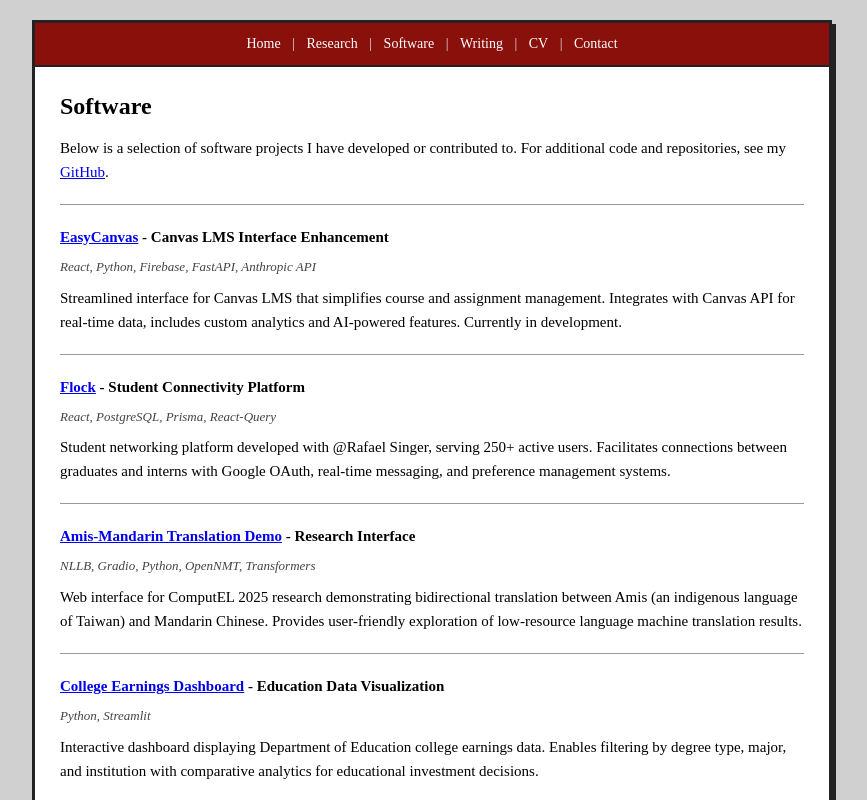
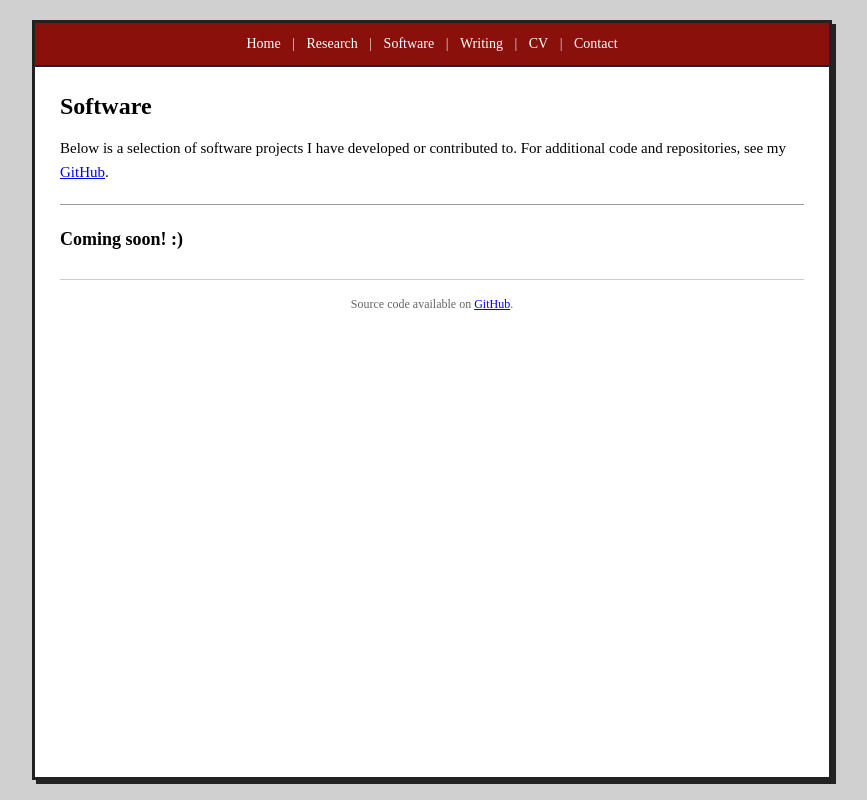
Before and after one commit to hunterschep/website, a React (Create React App) app: page /website/projects in a window 1280 px wide. Shown: the whole page, without its empty margins (208-1075 px from the left). Built offline with nearby package versions, Linux system fonts and the light colour scheme.

Commit message:
new photo and fixing some content / broken links

```diff
--- a/src/components/Home.jsx
+++ b/src/components/Home.jsx
@@ -7,27 +7,24 @@ const Home = () => {
       <h1>Hunter Scheppat</h1>
 
       {/* Bio Section with Photo */}
-      <div style={{ display: 'flex', alignItems: 'flex-start', marginBottom: '20px' }}>
+      <div style={{ display: 'flex', alignItems: 'flex-start'}}>
         <img
-          src={process.env.PUBLIC_URL + '/personal/headshot.jpeg'}
+          src={process.env.PUBLIC_URL + '/personal/headshot.png'}
           alt="Hunter Scheppat"
           className="headshot"
-          style={{ width: '150px', height: 'auto', marginRight: '20px', flexShrink: 0 }}
+          style={{ width: '200px', height: 'auto', marginRight: '20px', marginTop: '15px', flexShrink: 0 }}
         />
         <div>
           <p>
             I am a senior at <a href="https://www.bc.edu/" target="_blank" rel="noopener noreferrer">Boston College</a> pursuing
             a B.S. in Management and a B.A. in Computer Science. I work as a research assistant at
-            the <a href="https://ai4commsci.github.io/" target="_blank" rel="noopener noreferrer">AI4 Communication Sciences Lab</a>, where I focus on machine translation for endangered languages.
+            the <a href="https://ai4commsci.github.io/people" target="_blank" rel="noopener noreferrer">AI4 Communication Sciences Lab</a>, where I focus on machine translation for endangered languages.
           </p>
           <p>
             I am very interested in open-source NLP and MT projects. I have previously worked as a resarch assistant at the <a href="https://pushkin-consortium.github.io/pushkin/4.2/" target="_blank" rel="noopener noreferrer">Pushkin Project</a> (2024) and as
             teaching assistant for CSCI1102: Data Structures (2023).
-            I serve as the President of the <a href="https://bccss.co/" target="_blank" rel="noopener noreferrer">Boston College Computer Science Society</a>.
-          </p>
-            <p>
-            Post-graduation, I will be joining <a href="https://www2.deloitte.com/" target="_blank" rel="noopener noreferrer">Deloitte</a> as
-            a Technology Consultant in their Seattle office.
+            I served as the President of the <a href="https://bccss.co/" target="_blank" rel="noopener noreferrer">Boston College Computer Science Society</a> (2024-2026). Post-graduation, I will be joining <a href="https://www2.deloitte.com/" target="_blank" rel="noopener noreferrer">Deloitte</a> as
+            a consultant in their <a href="https://www2.deloitte.com/insights/cybersecurity" target="_blank" rel="noopener noreferrer">Cyber</a> practice.
           </p>
         </div>
       </div>
@@ -38,11 +35,11 @@ const Home = () => {
         My research focuses on machine translation for low-resource and endangered languages, particularly
         within the Formosan language family of Taiwan. I am interested in computational methods for language
         preservation, data augmentation for low-resource NLP, and interactive machine learning systems.
-        You can find more details on my <a href="/research">research page</a>.
+        You can find more details on my <a href="website/research">research page</a>.
       </p>
       <p>
-        I try to help maintain open-source software and demos on my <a href="/projects">projects page</a>.
-        I also occasionally write about technology and research on my <a href="/writing">writing page</a>.
+        I try to help maintain open-source software and demos on my <a href="website/projects">projects page</a>.
+        I also occasionally write about technology and research on my <a href="website/writing">writing page</a>.
       </p>
 
       {/* Contact */}
@@ -72,10 +69,13 @@ const Home = () => {
       <h2>What's New?</h2>
       <ul style={{ listStyleType: 'none', paddingLeft: 0 }}>
         <li className="news-item">
+          <span className="news-date">2026-02:</span> Paper accepted to <a href="https://www.elra.info/lrec2026/" target="_blank" rel="noopener noreferrer">LREC 2026</a> (Language Resources and Evaluation Conference).
+        </li>
+        <li className="news-item">
           <span className="news-date">2025-12:</span> Released <a href="https://medium.com/@hunterschep" target="_blank" rel="noopener noreferrer">tutorial on Medium</a> for fine-tuning NLLB-200.
         </li>
         <li className="news-item">
-          <span className="news-date">2025-12:</span> Open source contribution to Hugging Face Transformers library.
+          <span className="news-date">2025-12:</span> Open source <a href="https://github.com/huggingface/transformers/pull/42779" target="_blank" rel="noopener noreferrer">contribution</a> to Hugging Face Transformers library.
         </li>
         <li className="news-item">
           <span className="news-date">2025-05:</span> Featured in <a href="https://x.com/BostonCollege/status/1918386552666787889" target="_blank" rel="noopener noreferrer">Wall Street Journal Future View</a>.
@@ -84,16 +84,16 @@ const Home = () => {
           <span className="news-date">2025-03:</span> Paper at ComputEL 2025 on "Integrating diverse corpora for training an endangered language machine translation system."
         </li>
         <li className="news-item">
-          <span className="news-date">2025-01:</span> Paper accepted to ComputEL 2025 (Workshop on Computational Methods for Endangered Languages).
+          <span className="news-date">2025-01:</span> Paper accepted to <a href='https://computel-workshop.org/computel-8/' target="_blank" rel="noopener noreferrer">ComputEL 2025</a> (Workshop on Computational Methods for Endangered Languages).
         </li>
         <li className="news-item">
-          <span className="news-date">2025-01:</span> Released interactive <a href="https://huggingface.co/spaces/hunterschep/ami-zh-translation" target="_blank" rel="noopener noreferrer">Formosan-Mandarin translation demo</a> on Hugging Face.
+          <span className="news-date">2025-01:</span> Released interactive <a href="https://huggingface.co/FormosanBankDemos" target="_blank" rel="noopener noreferrer">Formosan MT and ASR demos</a> on Hugging Face.
         </li>
       </ul>
 
       {/* Footer */}
       <div className="footer">
-        All content © Hunter Scheppat. Last updated: December 2025.
+        All content © Hunter Scheppat. Last updated: March 2026.
       </div>
     </div>
   );
--- a/src/components/Projects.jsx
+++ b/src/components/Projects.jsx
@@ -11,93 +11,7 @@ const Projects = () => {
       </p>
 
       <hr />
-
-      {/* EasyCanvas */}
-      <div className="project-item">
-        <p className="project-title">
-          <a href="https://github.com/hunterschep/easycanvas" target="_blank" rel="noopener noreferrer">EasyCanvas</a> - Canvas LMS Interface Enhancement
-        </p>
-        <p className="project-tech">React, Python, Firebase, FastAPI, Anthropic API</p>
-        <p>
-          Streamlined interface for Canvas LMS that simplifies course and assignment management.
-          Integrates with Canvas API for real-time data, includes custom analytics and AI-powered features.
-          Currently in development.
-        </p>
-      </div>
-
-      <hr />
-
-      {/* Flock */}
-      <div className="project-item">
-        <p className="project-title">
-          <a href="https://github.com/rafaelsinger/flock" target="_blank" rel="noopener noreferrer">Flock</a> - Student Connectivity Platform
-        </p>
-        <p className="project-tech">React, PostgreSQL, Prisma, React-Query</p>
-        <p>
-          Student networking platform developed with @Rafael Singer, serving 250+ active users.
-          Facilitates connections between graduates and interns with Google OAuth, real-time messaging,
-          and preference management systems.
-        </p>
-      </div>
-
-      <hr />
-
-      {/* Amis MT Demo */}
-      <div className="project-item">
-        <p className="project-title">
-          <a href="https://huggingface.co/spaces/hunterschep/ami-zh-translation" target="_blank" rel="noopener noreferrer">Amis-Mandarin Translation Demo</a> - Research Interface
-        </p>
-        <p className="project-tech">NLLB, Gradio, Python, OpenNMT, Transformers</p>
-        <p>
-          Web interface for ComputEL 2025 research demonstrating bidirectional translation
-          between Amis (an indigenous language of Taiwan) and Mandarin Chinese. Provides user-friendly
-          exploration of low-resource language machine translation results.
-        </p>
-      </div>
-
-      <hr />
-
-      {/* College Earnings */}
-      <div className="project-item">
-        <p className="project-title">
-          <a href="https://college-earnings.streamlit.app/" target="_blank" rel="noopener noreferrer">College Earnings Dashboard</a> - Education Data Visualization
-        </p>
-        <p className="project-tech">Python, Streamlit</p>
-        <p>
-          Interactive dashboard displaying Department of Education college earnings data.
-          Enables filtering by degree type, major, and institution with comparative analytics
-          for educational investment decisions.
-        </p>
-      </div>
-
-      <hr />
-
-      {/* AI Data Viz */}
-      <div className="project-item">
-        <p className="project-title">
-          <a href="https://hunterschep.github.io/hai-course/" target="_blank" rel="noopener noreferrer">AI Data Visualization Chatbot</a> - Conversational Analytics
-        </p>
-        <p className="project-tech">React, FastAPI, OpenAI API</p>
-        <p>
-          Interactive chatbot with function calling capabilities for data analysis and visualization.
-          Provides natural language interface for querying datasets and generating analytical insights.
-        </p>
-      </div>
-
-      <hr />
-
-      {/* Boston AQ */}
-      <div className="project-item">
-        <p className="project-title">
-          <a href="https://hunterschep.github.io/chem-final-project/" target="_blank" rel="noopener noreferrer">Boston Air Quality Dashboard</a> - Environmental Monitoring
-        </p>
-        <p className="project-tech">React, Leaflet, Open-Meteo API</p>
-        <p>
-          Real-time air quality monitoring system for Boston metropolitan area.
-          Interactive mapping with neighborhood-level data, historical trends, and
-          multiple air quality metrics visualization.
-        </p>
-      </div>
+      <h2>Coming soon! :)</h2>
 
       {/* Footer */}
       <div className="footer">
--- a/src/components/Research.jsx
+++ b/src/components/Research.jsx
@@ -37,6 +37,14 @@ const Research = () => {
       <h2>Publications</h2>
 
       <div className="publication">
+        <strong>Coming Soon:</strong><br />
+        FormosanMT: A Multilingual Parallel Corpus of the Formosan Language Family<br />
+        <span style={{ color: '#888' }}>
+          Accepted at LREC 2026. Publication pending.
+        </span>
+      </div>
+
+      <div className="publication">
         <strong>Hunter Scheppat</strong>, Joshua Hartshorne, Dylan Leddy, Éric Le Ferrand, and Emily Prud'hommeaux. 2025.
         Integrating diverse corpora for training an endangered language machine translation system.
         In <em>Proceedings of the Eighth Workshop on the Use of Computational Methods in the Study of Endangered Languages (ComputEL-8)</em>, pages 162-169.
@@ -64,10 +72,11 @@ const Research = () => {
         Massachusetts General Hospital | PI: Dr. Emily Prud'hommeaux
       </p>
       <ul>
-        <li>NSF REU-funded research on Formosan language machine translation</li>
-        <li>Developed synthetic data generation pipelines for low-resource MT</li>
-        <li>Implemented and evaluated multiple neural MT architectures (mBART, NLLB, OpenNMT)</li>
-        <li>First-author publication at ComputEL 2025</li>
+        <li>● NSF REU-funded research on Formosan language machine translation</li>
+        <li>● Developed synthetic data generation pipelines for low-resource MT</li>
+        <li>● Implemented and evaluated multiple neural MT architectures (mBART, NLLB, OpenNMT)</li>
+        <li>● First-author publication at ComputEL 2025</li>
+        <li>● First-author publication at LREC 2026</li>
       </ul>
 
       <p style={{ marginTop: '15px' }}>
@@ -75,9 +84,9 @@ const Research = () => {
         Boston College | PI: Dr. Joshua K. Hartshorne
       </p>
       <ul>
-        <li>Web-based behavioral experiments platform development</li>
-        <li>JavaScript and Selenium testing frameworks</li>
-        <li>Security modernization and OpenSSF compliance</li>
+        <li>● Web-based behavioral experiments platform development</li>
+        <li>● JavaScript and Selenium testing frameworks</li>
+        <li>● Security modernization and OpenSSF compliance</li>
       </ul>
 
       {/* Conference Presentations */}
```
Also changed, not shown: public/personal/headshot.jpeg (deleted), public/personal/headshot.png (added).
